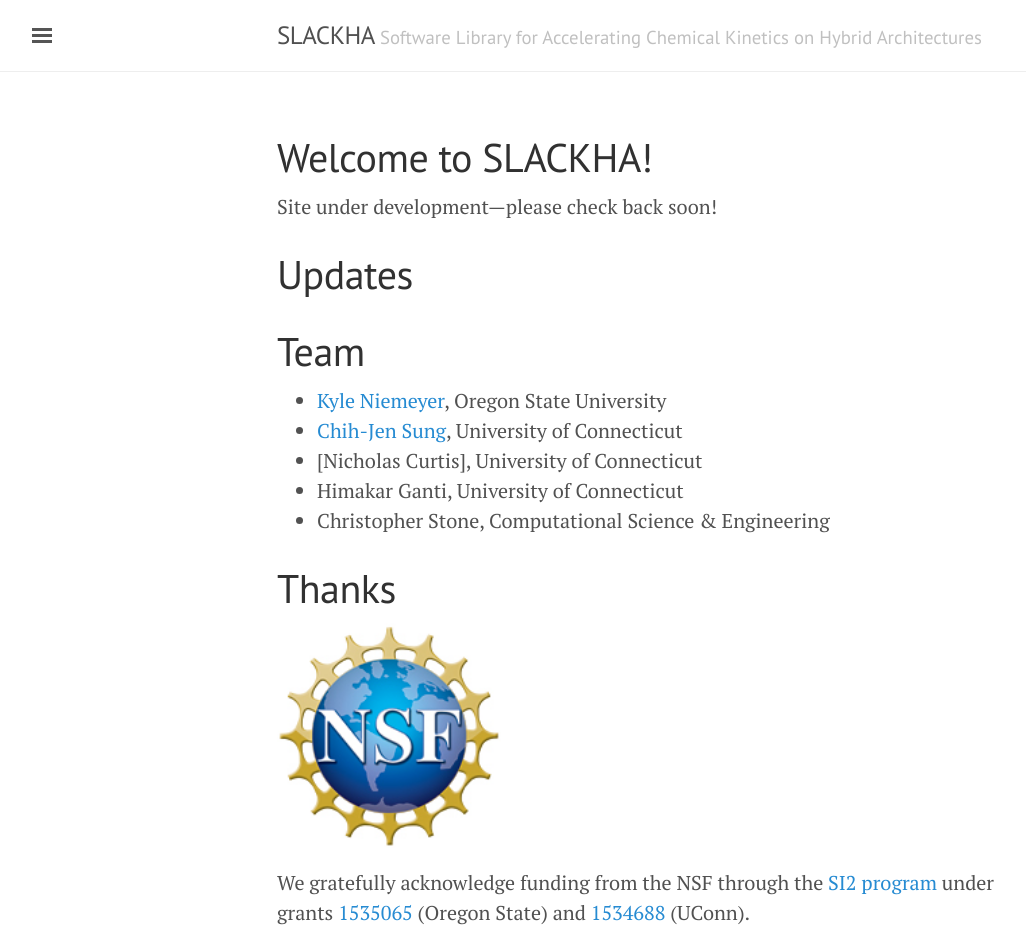
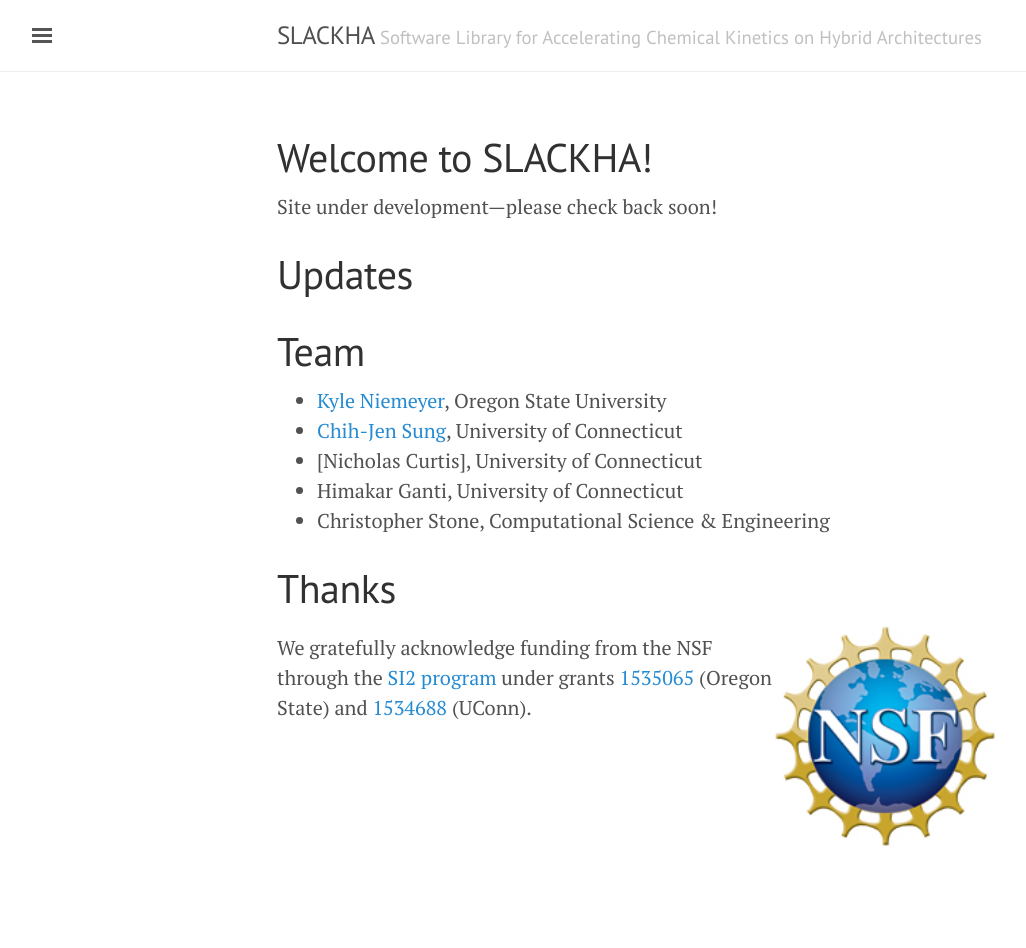
Before and after one commit to SLACKHA/slackha.github.io, a Jekyll site: the page built from index.md, in a window 1280 px wide. Shown: the whole page, without its empty margins (3-1029 px from the left). Built offline with Jekyll 4.4.1, drawn with Linux system fonts in a browser that asks for light colours; after the commit the page ends 900 px from its top, so only the background shows below that.

Commit message:
playing with NSF logo 2

```diff
--- a/index.md
+++ b/index.md
@@ -27,7 +27,7 @@ Site under development---please check back soon!
 
 # Thanks
 
-![NSF logo](/public/img/nsf1.jpg){:width="224px" class="inset right img-circle"}
+<img style="float: right;" src="/public/img/nsf1.jpg" width="224px">
 
 We gratefully acknowledge funding from the NSF through the [SI2 program](www.nsf.gov/si2/)
 under grants [1535065](https://www.nsf.gov/awardsearch/showAward?AWD_ID=1535065&HistoricalAwards=false) (Oregon State)
```
